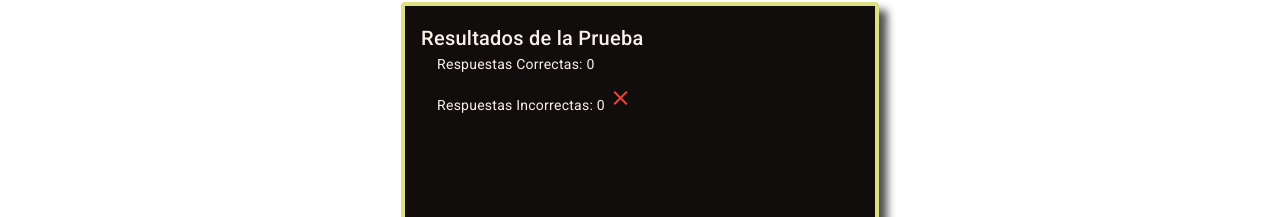
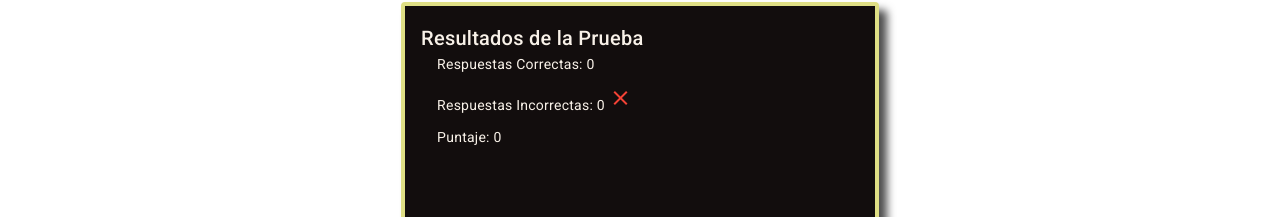
Before and after one commit to sebasxx85/englishProyect, an Angular app: page /result in a window 1280 px wide. Shown: the part 201-418 px from the top of the page. Built offline with nearby package versions, Linux system fonts and the light colour scheme.

Commit message:
add puntaje

```diff
--- a/src/app/components/result/result.component.html
+++ b/src/app/components/result/result.component.html
@@ -11,7 +11,9 @@
           Respuestas Incorrectas: {{ respuestasIncorrectas }}
           <mat-icon color="warn" class="red-icon">close</mat-icon>
         </p>
+        <p>Puntaje: {{ Puntaje }}</p>
       </mat-card-content>
+
     </mat-card>
 
   </div>
--- a/src/app/components/result/result.component.ts
+++ b/src/app/components/result/result.component.ts
@@ -44,6 +44,7 @@ export class ResultComponent implements OnInit {
   //Obtener respuestas correctas e incorrectas
   respuestasCorrectas = 0;
   respuestasIncorrectas = 0;
+  Puntaje = 0;
 
   // Inyecciones
   private router = inject(Router);
@@ -54,10 +55,16 @@ export class ResultComponent implements OnInit {
     //this.initForm();
     this.respuestasCorrectas = this.intercambioDatosService.getCantidadRespCorrectas();
     this.respuestasIncorrectas= this.intercambioDatosService.getCantidadRespIncorrectas();
+    //falta agregar a la formula el nivel de dificultadd A1, A2, etc y el tiempo restante
+    this.Puntaje = (this.respuestasCorrectas - (this.respuestasIncorrectas)*0.5) * 1 //replazar 1 por tiempo
+
     console.log(this.respuestasCorrectas)
     console.log(this.respuestasIncorrectas)
 
   }
 
+  //Calcular puntaje tiene que ver con respuestas correctas x el tiempo restante
+  //Crear usuarios y puntajes aleatorios con los que competir en el TOP
+  //a Los usuarios se le debe ir sumando su puntaje de todas las pruebas en su session
 
 }
```
